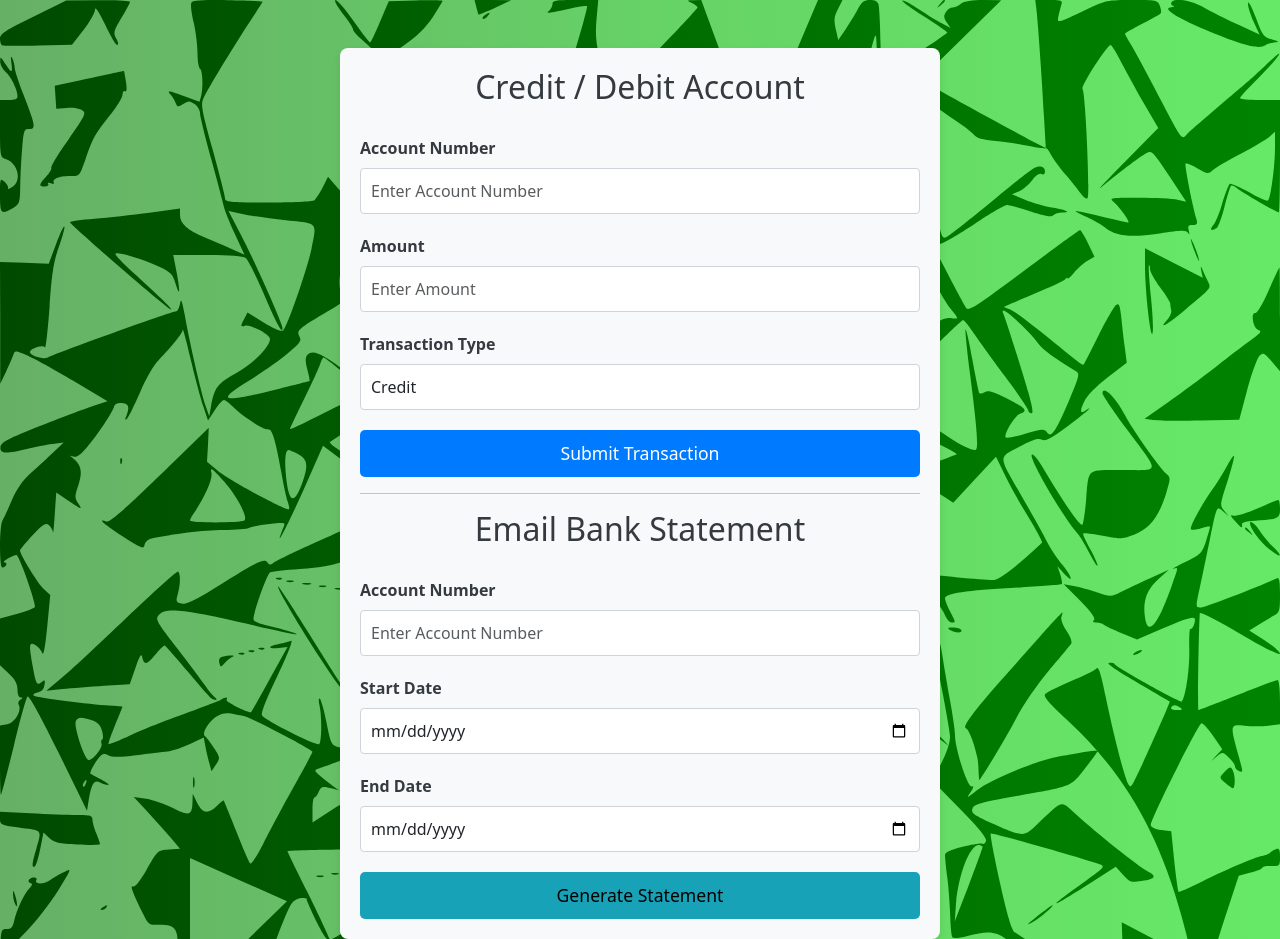
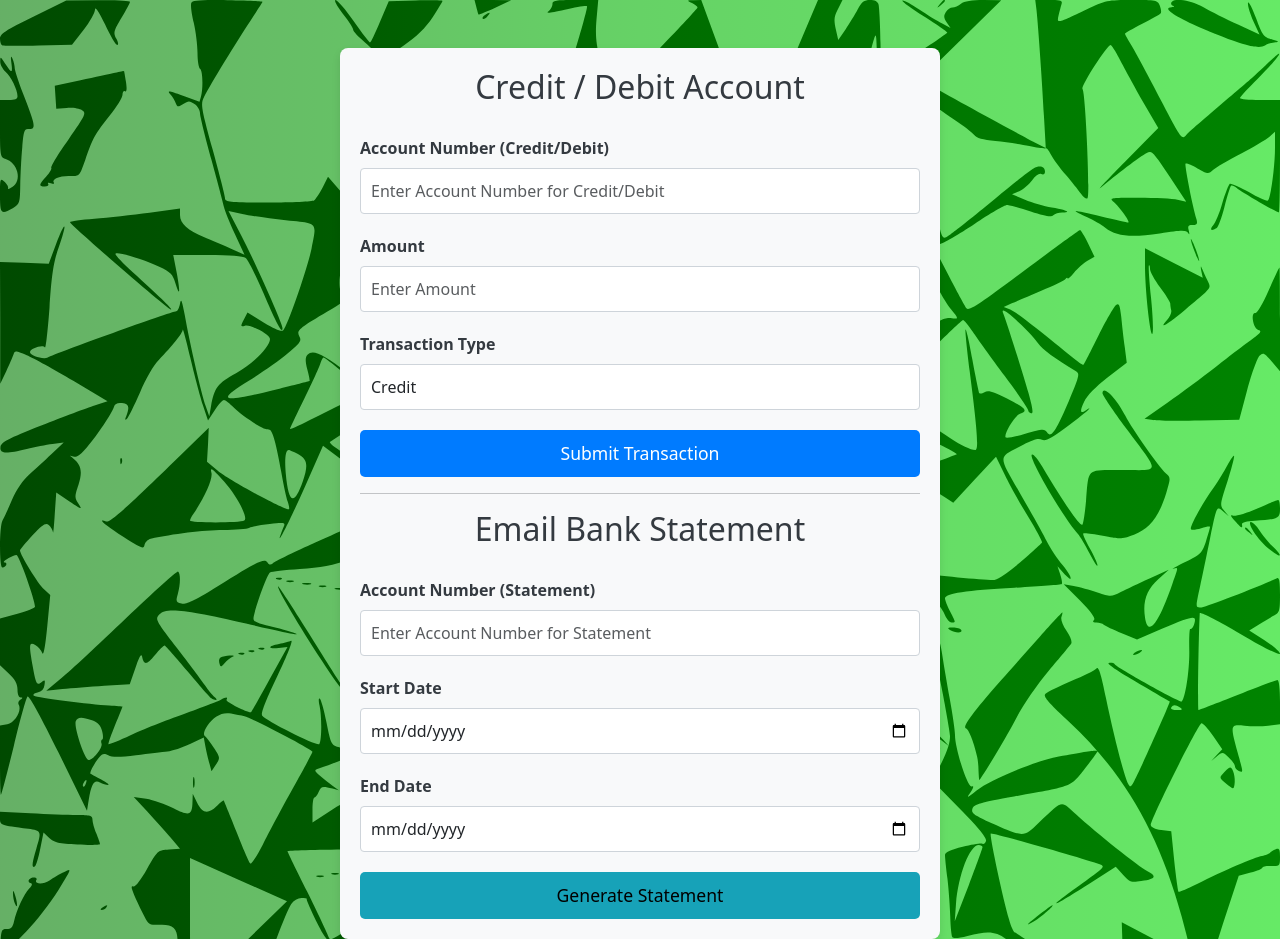
Before and after one commit to MichaelLevin5908/banking_application, a React (Create React App) app in the folder frontend/: page /credit-debit in a window 1280 px wide. Built offline with nearby package versions, Linux system fonts and the light colour scheme; sample sign-in values are in the browser's storage.

Commit message:
Fixed confusion in account numbers

```diff
--- a/frontend/src/components/CreditDebit.js
+++ b/frontend/src/components/CreditDebit.js
@@ -1,115 +1,97 @@
-import React, { Component } from 'react';
+import React, { useState } from 'react';
 import { Form } from 'react-bootstrap';
 import api from '../services/api';  // Import your Axios instance
 import 'bootstrap/dist/css/bootstrap.min.css'; // Import Bootstrap CSS
 import '../Style/Creditdebit.css';  // Import the refined CSS
 
-export default class CreditDebit extends Component {
-    constructor(props) {
-        super(props);
-        this.state = {
-            accountNumber: '',
-            amount: '',
-            transactionType: 'credit',
-            startDate: '',
-            endDate: '',
-            resultMessage: '',
-            errorMessage: ''
-        };
-    }
+const CreditDebit = () => {
+    const [creditDebitAccountNumber, setCreditDebitAccountNumber] = useState('');
+    const [creditDebitAmount, setCreditDebitAmount] = useState('');
+    const [transactionType, setTransactionType] = useState('credit');
+    const [statementAccountNumber, setStatementAccountNumber] = useState('');
+    const [startDate, setStartDate] = useState('');
+    const [endDate, setEndDate] = useState('');
+    const [resultMessage, setResultMessage] = useState('');
+    const [errorMessage, setErrorMessage] = useState('');
 
-    // Handle form input changes
-    handleChange = (event) => {
-        this.setState({ [event.target.name]: event.target.value });
-    }
-
-    // Handle form submission for credit/debit
-    handleSubmit = async (event) => {
+    const handleSubmit = async (event) => {
         event.preventDefault();
-        const { accountNumber, amount, transactionType } = this.state;
-
-        if (!accountNumber || !amount) {
-            return this.showError('Please provide all required details.');
+        if (!creditDebitAccountNumber || !creditDebitAmount) {
+            return showError('Please provide all required details for the transaction.');
         }
 
         try {
             const response = await api.post(
                 `/user/${transactionType}`,
-                { accountNumber, amount: parseFloat(amount) }
+                { accountNumber: creditDebitAccountNumber, amount: parseFloat(creditDebitAmount) }
             );
-            this.showSuccess(response.data.responseMessage || `${transactionType.toUpperCase()} successful!`);
+            showSuccess(response.data.responseMessage || `${transactionType.toUpperCase()} successful!`);
         } catch (error) {
-            this.handleError(error);
+            handleError(error);
         }
-    }
+    };
 
-    generateStatement = async (event) => {
+    const generateStatement = async (event) => {
         event.preventDefault();
-        const { accountNumber, startDate, endDate } = this.state;
-
-        if (!accountNumber || !startDate || !endDate) {
-            return this.showError('Please provide account number, start date, and end date.');
+        if (!statementAccountNumber || !startDate || !endDate) {
+            return showError('Please provide account number, start date, and end date for the statement.');
         }
 
         try {
             const response = await api.get(`/bankStatement`, {
-                params: { accountNumber, startDate, endDate },
+                params: { accountNumber: statementAccountNumber, startDate, endDate },
             });
-            this.showSuccess(response.data); // Use the message returned from the backend
+            showSuccess(response.data.message || 'Statement generated successfully!');
         } catch (error) {
-            this.handleError(error);
+            handleError(error);
         }
-    }
+    };
 
-    // Function to handle errors
-    handleError = (error) => {
+    const handleError = (error) => {
         let message = 'An error occurred. Please try again.';
         if (error.response && error.response.data) {
             message = error.response.data;
         }
-        this.showError(message);
-    }
+        showError(message);
+    };
 
-    // Display error message
-    showError = (message) => {
-        this.setState({ errorMessage: message, resultMessage: '' });
-    }
+    const showError = (message) => {
+        setErrorMessage(message);
+        setResultMessage('');
+    };
 
-    // Display success message
-    showSuccess = (message) => {
-        this.setState({ resultMessage: message, errorMessage: '' });
-    }
-
-    render() {
-        const { accountNumber, amount, transactionType, startDate, endDate, resultMessage, errorMessage } = this.state;
+    const showSuccess = (message) => {
+        setResultMessage(message);
+        setErrorMessage('');
+    };
 
     return (
         <div className="container mt-5">
             <h2>Credit / Debit Account</h2>
-                <Form onSubmit={this.handleSubmit}>
+            <Form onSubmit={handleSubmit}>
                 {resultMessage && <div className="alert alert-success text-center">{resultMessage}</div>}
                 {errorMessage && <div className="alert alert-danger text-center">{errorMessage}</div>}
 
                 <div className="form-group">
-                        <label htmlFor="accountNumber">Account Number</label>
+                    <label htmlFor="creditDebitAccountNumber">Account Number (Credit/Debit)</label>
                     <input
                         type="text"
-                            name="accountNumber"
-                            value={accountNumber}
-                            onChange={this.handleChange}
+                        name="creditDebitAccountNumber"
+                        value={creditDebitAccountNumber}
+                        onChange={(e) => setCreditDebitAccountNumber(e.target.value)}
                         className="form-control"
-                            placeholder="Enter Account Number"
+                        placeholder="Enter Account Number for Credit/Debit"
                         required
                     />
                 </div>
 
                 <div className="form-group">
-                        <label htmlFor="amount">Amount</label>
+                    <label htmlFor="creditDebitAmount">Amount</label>
                     <input
                         type="number"
-                            name="amount"
-                            value={amount}
-                            onChange={this.handleChange}
+                        name="creditDebitAmount"
+                        value={creditDebitAmount}
+                        onChange={(e) => setCreditDebitAmount(e.target.value)}
                         className="form-control"
                         placeholder="Enter Amount"
                         required
@@ -121,7 +103,7 @@ export default class CreditDebit extends Component {
                     <select
                         name="transactionType"
                         value={transactionType}
-                            onChange={this.handleChange}
+                        onChange={(e) => setTransactionType(e.target.value)}
                         className="form-control"
                     >
                         <option value="credit">Credit</option>
@@ -135,16 +117,16 @@ export default class CreditDebit extends Component {
             <hr />
 
             <h2>Email Bank Statement</h2>
-                <Form onSubmit={this.generateStatement}>
+            <Form onSubmit={generateStatement}>
                 <div className="form-group">
-                        <label htmlFor="accountNumber">Account Number</label>
+                    <label htmlFor="statementAccountNumber">Account Number (Statement)</label>
                     <input
                         type="text"
-                            name="accountNumber"
-                            value={accountNumber}
-                            onChange={this.handleChange}
+                        name="statementAccountNumber"
+                        value={statementAccountNumber}
+                        onChange={(e) => setStatementAccountNumber(e.target.value)}
                         className="form-control"
-                            placeholder="Enter Account Number"
+                        placeholder="Enter Account Number for Statement"
                         required
                     />
                 </div>
@@ -155,7 +137,7 @@ export default class CreditDebit extends Component {
                         type="date"
                         name="startDate"
                         value={startDate}
-                            onChange={this.handleChange}
+                        onChange={(e) => setStartDate(e.target.value)}
                         className="form-control"
                         required
                     />
@@ -167,7 +149,7 @@ export default class CreditDebit extends Component {
                         type="date"
                         name="endDate"
                         value={endDate}
-                            onChange={this.handleChange}
+                        onChange={(e) => setEndDate(e.target.value)}
                         className="form-control"
                         required
                     />
@@ -177,5 +159,6 @@ export default class CreditDebit extends Component {
             </Form>
         </div>
     );
-    }
-}
+};
+
+export default CreditDebit;
```
Lines whose indentation alone changed are shown as unchanged.
